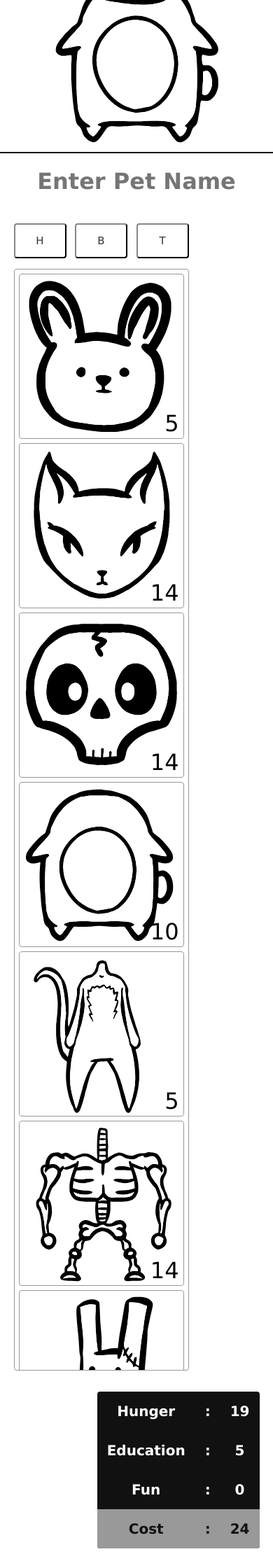
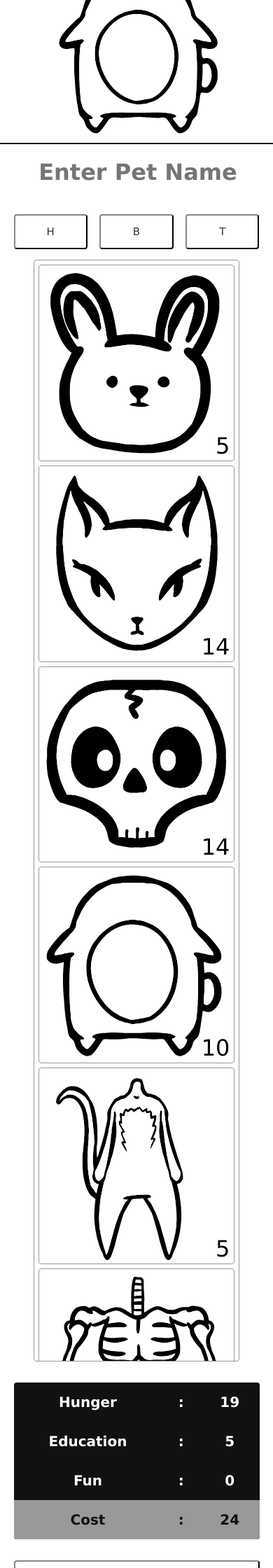
Before and after one commit to Takvmi/Proiect-CLIW, a PHP site: page /pet-create.php in a window 390 px wide. Shown: the part 280-2520 px from the top of the page at 70% size. Run offline with PHP 8.4, Linux system fonts and the light colour scheme; lists and menus that the app fills with data are empty.

Commit message:
Finished Pet Create

```diff
--- a/tama/assets/css/style-voli.css
+++ b/tama/assets/css/style-voli.css
@@ -249,7 +249,7 @@ main {
     text-align: center;
   }
   header ul,
-  header button,
+  #pet-home-page header button,
   header nav {
     float: none;
   }
@@ -266,15 +266,49 @@ main {
     transform: none;
     margin-bottom: 30px;
   }
-  #left-side {
+  #pet-home-page #left-side {
     left: 5%;
     width: 35%;
     float: left;
   }
-  #right-side {
+  #pet-home-page #right-side {
     right: 5%;
     width: 50%;
     float: right;
+  }
+  #pet-create-page #left-side {
+    left: 0;
+    width: 60%;
+    margin: 0 auto 30px;
+  }
+  #pet-create-page #body-parts-container {
+    width: 60%;
+    margin: 0 auto;
+  }
+  #pet-create-page #right-side {
+    right: 0;
+    width: 90%;
+    margin: 0 auto 30px;
+  }
+  #pet-create-page #right-side table,
+  #pet-create-page #right-side button {
+    width: 60%;
+  }
+  #pet-create-page #right-side table {
+    margin: 0 auto 30px;
+  }
+  #pet-create-page #right-side button {
+    margin: 0 auto;
+  }
+}
+@media only screen and (max-width: 760px) {
+  #pet-create-page #body-parts-container {
+    width: 80%;
+  }
+}
+@media only screen and (max-width: 580px) {
+  header ul li:first-child {
+    display: block;
   }
 }
 @media only screen and (max-width: 480px) {
@@ -283,11 +317,14 @@ main {
   }
   header ul li,
   header button,
-  header nav a {
+  header nav a,
+  #pet-create-page header a,
+  #pet-create-page header .available-points {
     padding: 14px 10px;
     font-size: 14px;
   }
-  #main-content img {
+  #main-content img,
+  #pet-create-page #main-content input {
     width: 100%;
     max-width: 400px;
   }
@@ -298,4 +335,11 @@ main {
   #right-side .stats-bar {
     font-size: 15px;
   }
+  #pet-create-page #left-side {
+    width: 90%;
+  }
+  #pet-create-page #right-side table,
+  #pet-create-page #right-side button {
+    width: 100%;
+  }
 }
--- a/tama/pet-home.php
+++ b/tama/pet-home.php
@@ -9,6 +9,7 @@
   <body id="pet-home-page">
     <header>
       <ul>
+        <li>Username: Steve</li>
         <li>Level: 13</li>
         <li>Points: 42</li>
       </ul>
```
